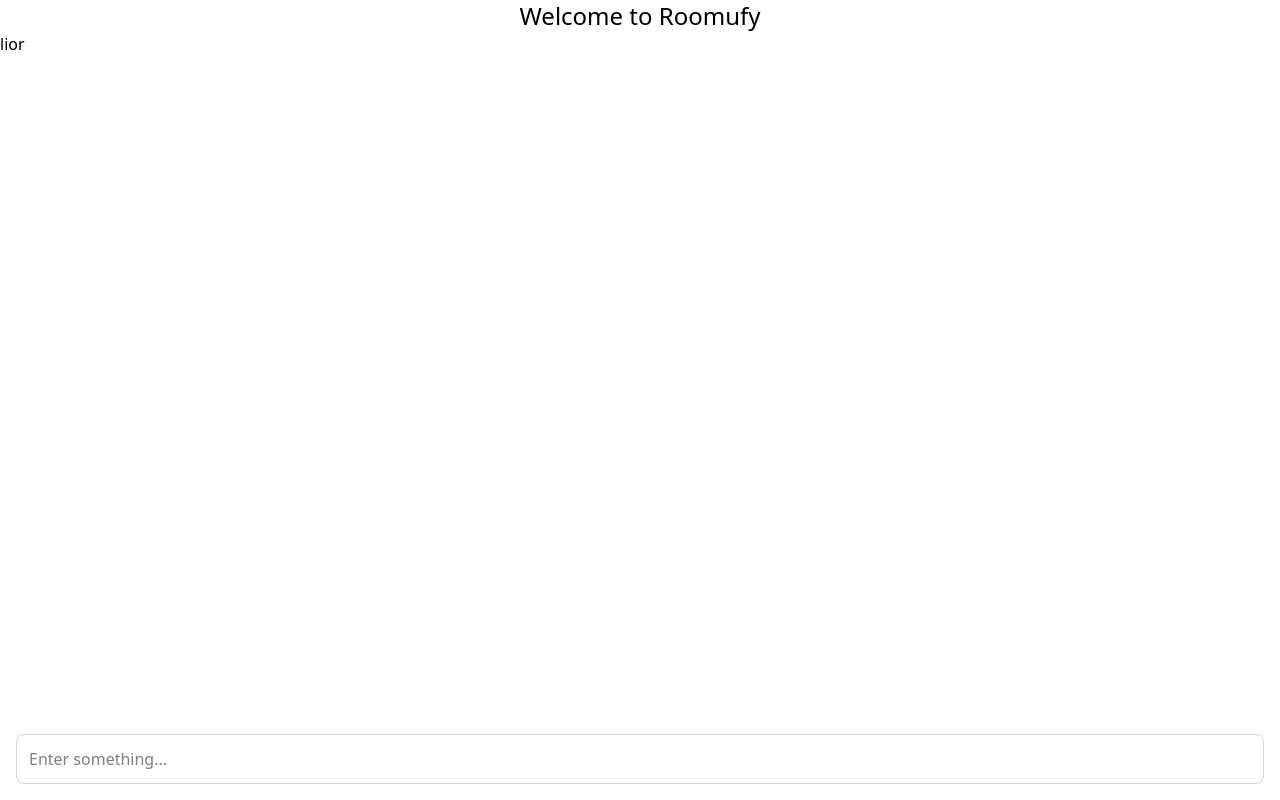
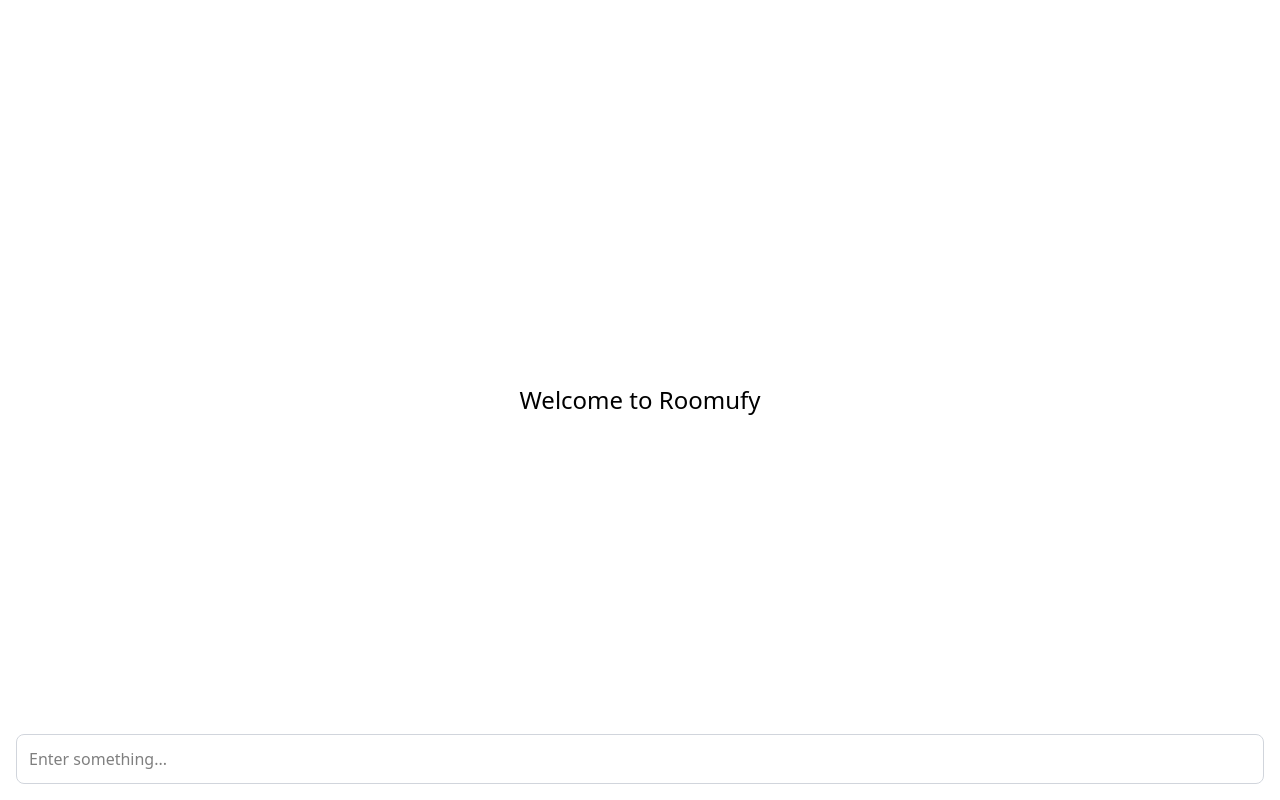
Before and after one commit to Lior-Lavon/Roomify-FE, a React (Vite) app: page /landing in a window 1280 px wide. Built offline with nearby package versions, Linux system fonts and the light colour scheme.

Commit message:
trying to adjust screen size-1

```diff
--- a/src/pages/TestView/TestView.jsx
+++ b/src/pages/TestView/TestView.jsx
@@ -1,6 +1,6 @@
 import { useEffect, useState } from "react";
 
-const TestView = () => {
+const HomeView = () => {
   const [isKeyboardOpen, setIsKeyboardOpen] = useState(false);
 
   useEffect(() => {
@@ -23,14 +23,13 @@ const TestView = () => {
   }, []);
 
   return (
-    <div
-      className={`w-full h-[100dvh] bg-white overflow-hidden ${
-        isKeyboardOpen ? "fixed" : ""
-      }`}
-    >
-      <h1 className="text-center text-2xl">Welcome to Roomufy</h1>
-      lior
-      {/* Input Field */}
+    <div className="fixed top-0 left-0 right-0 h-full bg-white overflow-hidden">
+      {/* This ensures the content stays in place */}
+      <div className="flex flex-col items-center justify-center h-full">
+        <h1 className="text-center text-2xl">Welcome to Roomufy</h1>
+      </div>
+
+      {/* Input stays fixed at the bottom */}
       <div className="fixed bottom-4 left-0 right-0 px-4">
         <input
           type="text"
@@ -42,4 +41,4 @@ const TestView = () => {
   );
 };
 
-export default TestView;
+export default HomeView;
```
